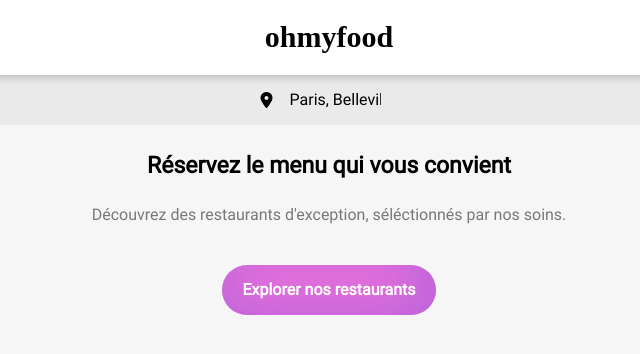
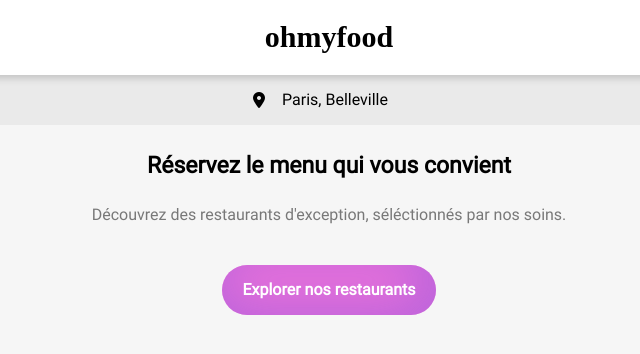
Before and after one commit to Niabag/projet_3, a website: page index.html in a window 1280 px wide. Shown: the full height of the page, 311-951 px from the left. Drawn offline with Linux system fonts and the light colour scheme; a web font is replaced by a local one.

Commit message:
Modification de la barre de localisation

```diff
--- a/sass/layout/_form.scss
+++ b/sass/layout/_form.scss
@@ -1,6 +1,6 @@
 .block-loc{
         &__recherche{
-        width: 110px;
+        width: 125px;
         margin: 15px 0px 15px 0px;
         text-align: center;
         border: none;
```
Also changed, not shown: public/css/style.css.
